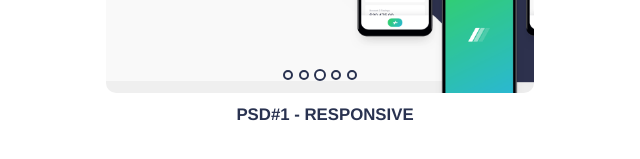
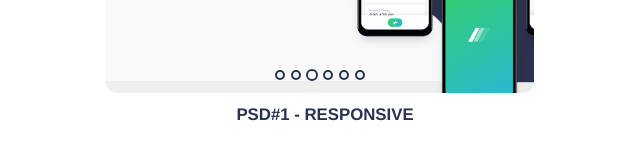
Before and after one commit to E-sa/Port-lio, a plain HTML site: page index.html in a window 1280 px wide. Both pictures are taken after a click on the link "projects". Shown: the part 427-586 px from the top of the page, 320-960 px from the left. Drawn offline with nearby package versions, Linux system fonts and the light colour scheme.

Commit message:
Update index.html

```diff
--- a/index.html
+++ b/index.html
@@ -39,7 +39,7 @@
                             <li data-target="#myCarousel" data-slide-to="2"></li>
                             <li data-target="#myCarousel" data-slide-to="3"></li>
                             <li data-target="#myCarousel" data-slide-to="4"></li>
-<!--                             <li data-target="#myCarousel" data-slide-to="5"></li> -->
+                            <li data-target="#myCarousel" data-slide-to="5"></li>
 <!--                             <li data-target="#myCarousel" data-slide-to="6"></li> -->
                         </ol>
 
```
